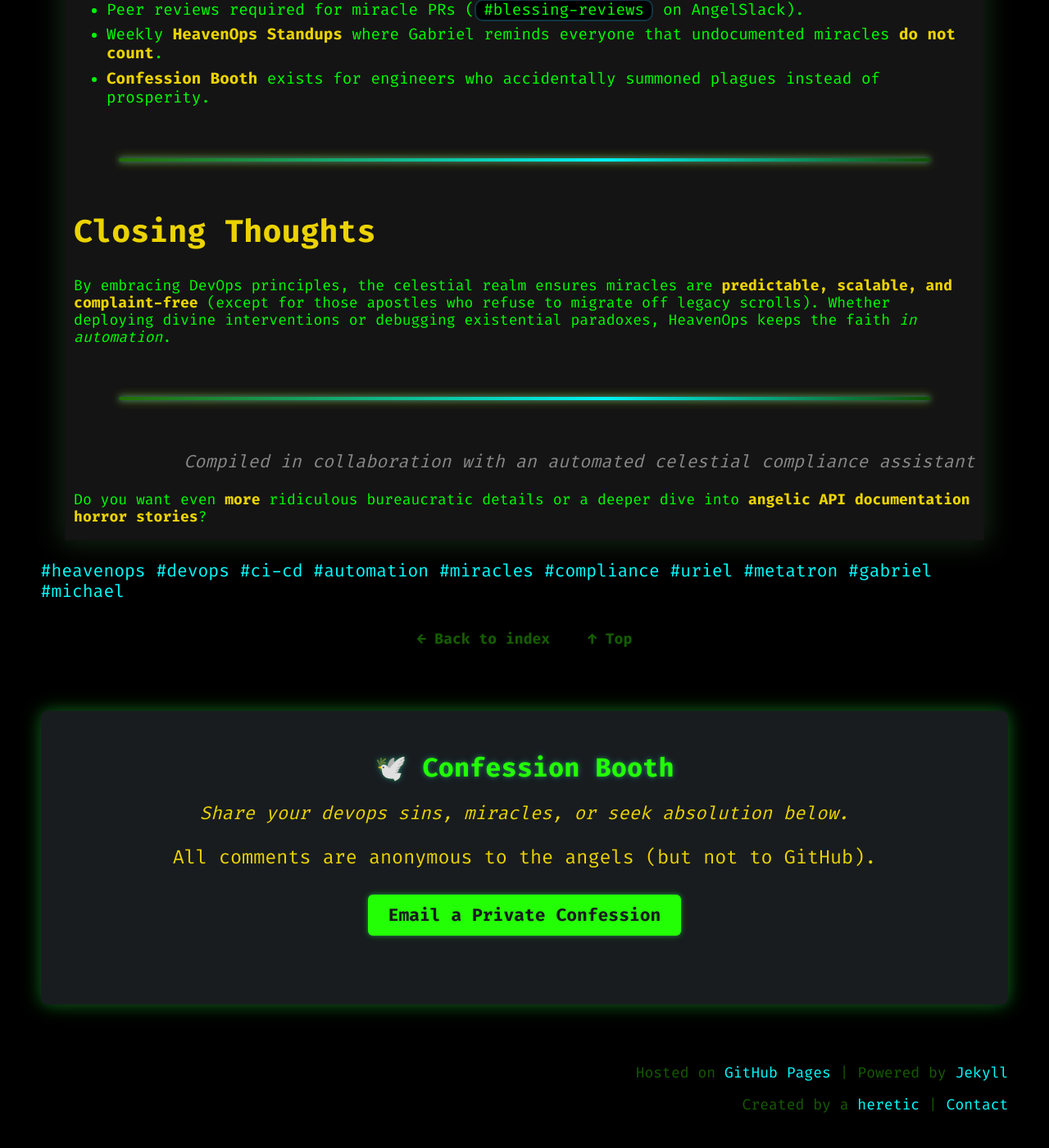
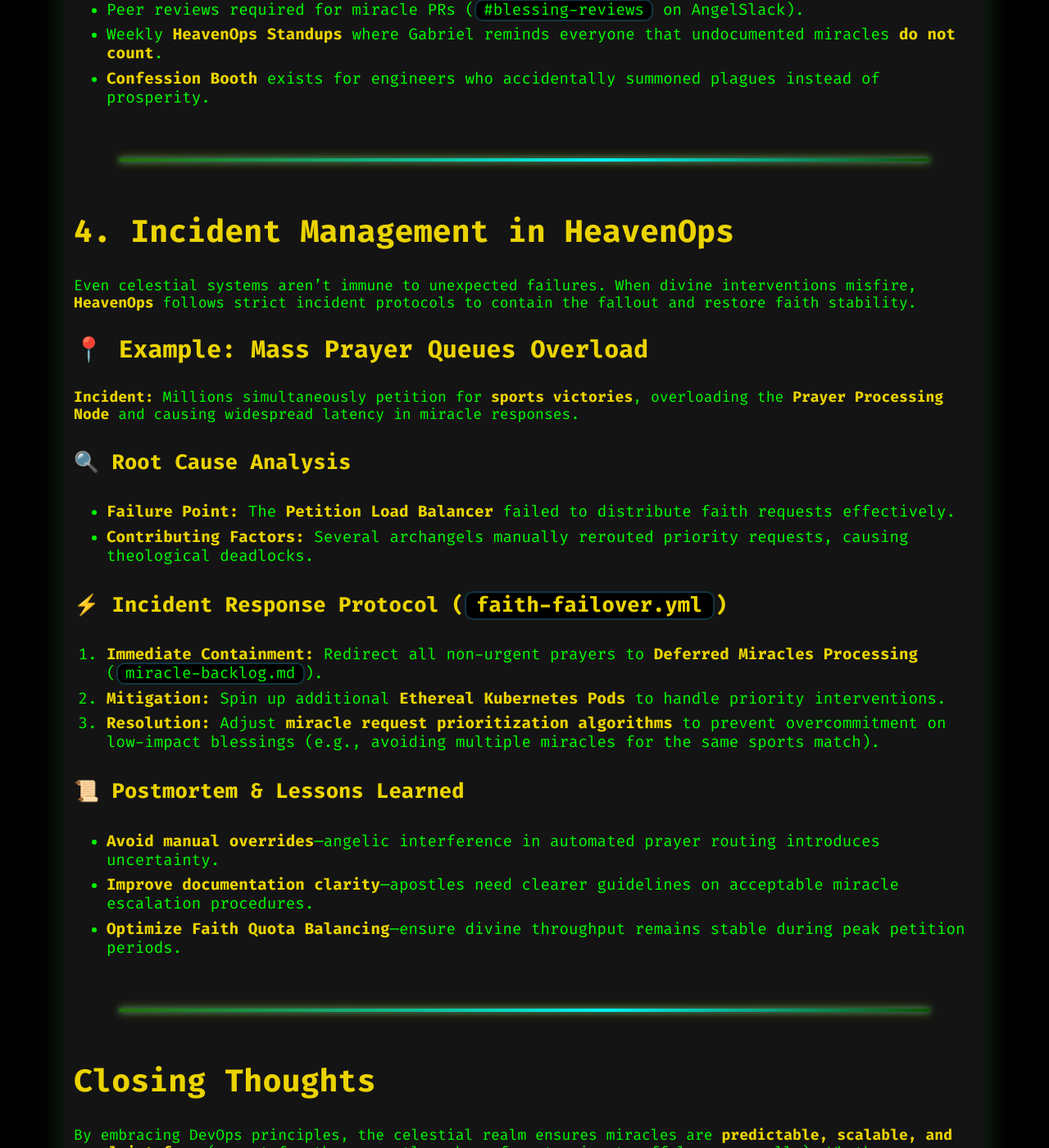
Before and after one commit to anthonypdawson/divine-devops-universe, a Jekyll site: the page built from _future/heavenops-overview.md, in a window 1280 px wide and 1400 px high, scrolled down 3466 px. Shown: the whole window at 82% size. Built offline with Jekyll 4.4.1, drawn with Linux system fonts in a browser that asks for light colours; some web fonts are replaced; comment, search, counter and statistics services are not loaded.

Commit message:
Added incidence response overview to heavenops overview

```diff
--- a/_future/heavenops-overview.md
+++ b/_future/heavenops-overview.md
@@ -1,72 +1,109 @@
 ---
 layout: terminal_post
-title: "Divine DevOps: Automating Miracles with Celestial CI/CD"
+title: 'Divine DevOps: Automating Miracles with Celestial CI/CD'
 date: 2025-06-08
-summary: "HeavenOps brings automation, compliance, and a healthy dose of divine comedy to the miracle deployment pipeline."
-intro: "From manual miracles to containerized interventions, HeavenOps ensures every act of divine intervention is scalable, compliant, and occasionally hilarious."
+summary: 'HeavenOps brings automation, compliance, and a healthy dose of divine comedy to the miracle deployment pipeline.'
+intro: 'From manual miracles to containerized interventions, HeavenOps ensures every act of divine intervention is scalable, compliant, and occasionally hilarious.'
 tags: [heavenops, devops, ci-cd, automation, miracles, compliance, uriel, metatron, gabriel, michael]
 image: /assets/images/posts/heavenops-overview.webp
-image_alt: "Celestial DevOps dashboard with angels deploying miracles via CI/CD"
+image_alt: 'Celestial DevOps dashboard with angels deploying miracles via CI/CD'
 ---
 
 # **Divine DevOps**
+
 <h2 style='text-align: center'>Automating Miracles with Celestial CI/CD</h2>
 
 ---
 
 ## **Overview**
+
 Once upon a time, miracles were deployed manually by prophets with questionable debugging skills. Then **HeavenOps** emerged, bringing the celestial bureaucracy into the golden age of DevOps. Now, every divine intervention runs through automated pipelines, ensuring holy compliance, optimized faith latency, and—most importantly—no surprise plagues (again).
 
 ---
 
 ## **Project Breakdown**
+
 ### **1. Repository Structure**
-- **Main Repository:** `heavenly-deployments.git`
-- **Branching Strategy:**
-  - `main` (sacredly stable prophecies)
-  - `staging` (angelic playground)
-  - `hotfix` (rapid-response miracles like turning water into wine at overbooked weddings)
-- **Git Hooks:** **`pre-deploy.bless`** ensures all commits are spiritually pure and don’t summon eldritch horrors.
 
+-   **Main Repository:** `heavenly-deployments.git`
+-   **Branching Strategy:**
+    -   `main` (sacredly stable prophecies)
+    -   `staging` (angelic playground)
+    -   `hotfix` (rapid-response miracles like turning water into wine at overbooked weddings)
+-   **Git Hooks:** **`pre-deploy.bless`** ensures all commits are spiritually pure and don’t summon eldritch horrors.
 
 ---
 
 ### **2. Celestial CI/CD Pipeline**
+
 Every miracle undergoes strict automation—no more rogue divine interventions.
 
 1. **Divine Linting (`linting-angels.yml`)** – Ensures prophets don’t accidentally declare “Second Coming” more than once.
 2. **Unit Testing (via Archangel QA)** – Confirms miracles won’t introduce cosmic bugs (e.g., accidentally spawning another universe).
-3. **Holy Verification (`miracle-validation.yml`)** – Ensures compliance with the **Metatron Documentation Standards** (also known as The *Thousand-Scroll Nightmare*).
+3. **Holy Verification (`miracle-validation.yml`)** – Ensures compliance with the **Metatron Documentation Standards** (also known as The _Thousand-Scroll Nightmare_).
 4. **Continuous Deployment (`cloud-of-glory-deploy.yml`)** – Miracles are seamlessly deployed via **Ethereal Kubernetes**, because even Heaven runs on containers.
-
 
 ---
 
 ### **3. Best Practices**
+
 #### 📜 **Prophecy Version Control**
-- Use **semantic prophecy tagging** (`v2.0.1-apocalypse-beta`) to avoid misinterpretations.
-- **Prophecy diffs** (`prophecy-history.md`) prevent heretical fork attempts.
+
+-   Use **semantic prophecy tagging** (`v2.0.1-apocalypse-beta`) to avoid misinterpretations.
+-   **Prophecy diffs** (`prophecy-history.md`) prevent heretical fork attempts.
 
 #### ⚖️ **Compliance & Documentation**
-- All divine deployments must be signed off by **Uriel’s Bureaucratic Overlords**, ensuring miracles don’t contradict ancient changelogs.
-- Unauthorized angelic API calls are logged in **Metatron’s Incident Report** (yes, Michael, we know about the _unscheduled lightning strikes_).
-- Deprecated blessings go into **`deprecated-blessings.md`**, including "Handwriting on the Wall" (too vague) and "40-Year Wilderness Wandering" (bad UX).
+
+-   All divine deployments must be signed off by **Uriel’s Bureaucratic Overlords**, ensuring miracles don’t contradict ancient changelogs.
+-   Unauthorized angelic API calls are logged in **Metatron’s Incident Report** (yes, Michael, we know about the _unscheduled lightning strikes_).
+-   Deprecated blessings go into **`deprecated-blessings.md`**, including "Handwriting on the Wall" (too vague) and "40-Year Wilderness Wandering" (bad UX).
 
 #### 🔄 **Automated Celestial Rollbacks**
-- Failed interventions trigger **Divine Incident Response Protocol** (`rollback-holy-fire.yml`), restoring faith buffers before mass panic.
-- **Saintly Observability Dashboards** track **Prayer Throughput**, **Faith Latency**, and **Sin Quota Consumption** (yes, someone overcommitted _again_).
+
+-   Failed interventions trigger **Divine Incident Response Protocol** (`rollback-holy-fire.yml`), restoring faith buffers before mass panic.
+-   **Saintly Observability Dashboards** track **Prayer Throughput**, **Faith Latency**, and **Sin Quota Consumption** (yes, someone overcommitted _again_).
 
 #### 🤝 **Collaborative AngelOps**
-- Peer reviews required for miracle PRs (`#blessing-reviews` on AngelSlack).
-- Weekly **HeavenOps Standups** where Gabriel reminds everyone that undocumented miracles **do not count**.
-- **Confession Booth** exists for engineers who accidentally summoned plagues instead of prosperity.
+
+-   Peer reviews required for miracle PRs (`#blessing-reviews` on AngelSlack).
+-   Weekly **HeavenOps Standups** where Gabriel reminds everyone that undocumented miracles **do not count**.
+-   **Confession Booth** exists for engineers who accidentally summoned plagues instead of prosperity.
+
+---
+
+## **4. Incident Management in HeavenOps**
+
+Even celestial systems aren’t immune to unexpected failures. When divine interventions misfire, **HeavenOps** follows strict incident protocols to contain the fallout and restore faith stability.
+
+### 📍 **Example: Mass Prayer Queues Overload**
+
+**Incident:** Millions simultaneously petition for **sports victories**, overloading the **Prayer Processing Node** and causing widespread latency in miracle responses.
+
+#### 🔍 **Root Cause Analysis**
+
+-   **Failure Point:** The **Petition Load Balancer** failed to distribute faith requests effectively.
+-   **Contributing Factors:** Several archangels manually rerouted priority requests, causing theological deadlocks.
+
+#### ⚡ **Incident Response Protocol (`faith-failover.yml`)**
+
+1. **Immediate Containment:** Redirect all non-urgent prayers to **Deferred Miracles Processing** (`miracle-backlog.md`).
+2. **Mitigation:** Spin up additional **Ethereal Kubernetes Pods** to handle priority interventions.
+3. **Resolution:** Adjust **miracle request prioritization algorithms** to prevent overcommitment on low-impact blessings (e.g., avoiding multiple miracles for the same sports match).
+
+#### 📜 **Postmortem & Lessons Learned**
+
+-   **Avoid manual overrides**—angelic interference in automated prayer routing introduces uncertainty.
+-   **Improve documentation clarity**—apostles need clearer guidelines on acceptable miracle escalation procedures.
+-   **Optimize Faith Quota Balancing**—ensure divine throughput remains stable during peak petition periods.
 
 ---
 
 ## **Closing Thoughts**
+
 By embracing DevOps principles, the celestial realm ensures miracles are **predictable, scalable, and complaint-free** (except for those apostles who refuse to migrate off legacy scrolls). Whether deploying divine interventions or debugging existential paradoxes, HeavenOps keeps the faith _in automation_.
 
 ---
+
 <p class="post-credit">Compiled in collaboration with an automated celestial compliance assistant</p>
 
 Do you want even **more** ridiculous bureaucratic details or a deeper dive into **angelic API documentation horror stories**?
```
Also changed, not shown: _future/heavenops-expanded.md (deleted, +0 -25 lines).
